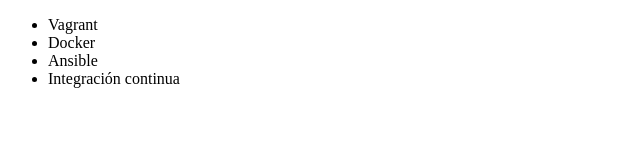
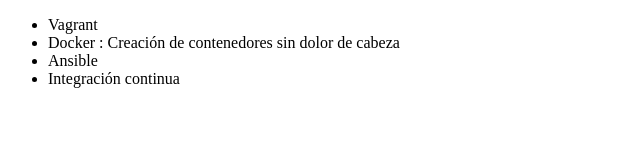
Before and after one commit to miguelalanis/curso-git-alura, a plain HTML site: page index.html in a window 1280 px wide. Shown: the whole page, without its empty margins (0-640 px from the left). Drawn offline with Linux system fonts and the light colour scheme.

Commit message:
Modificar Curso Docker

```diff
--- a/index.html
+++ b/index.html
@@ -7,7 +7,7 @@
 <body>
      <ul>
          <li> Vagrant </li>
-         <li> Docker </li>
+         <li> Docker : Creación de contenedores sin dolor de cabeza </li>
          <li> Ansible </li>
          <li> Integración continua</li>
      </ul>
```
